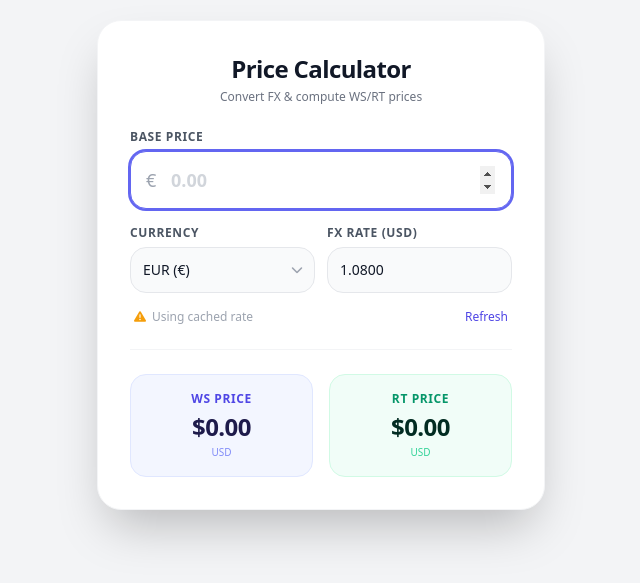
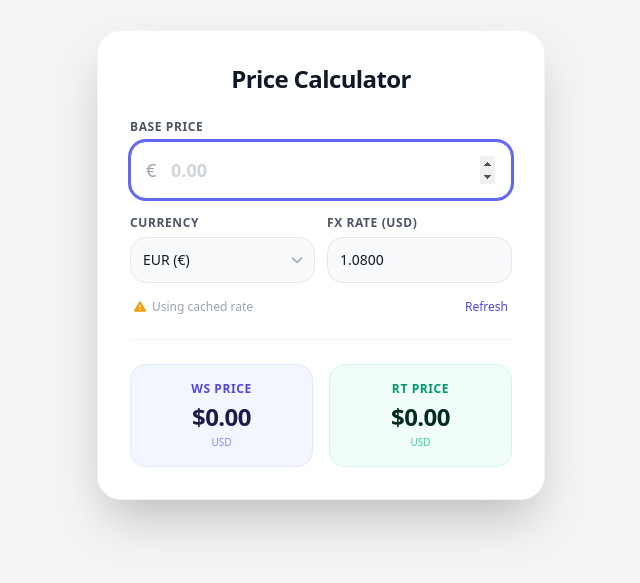
Before and after one commit to Dave-DWS/price-calculator, a plain HTML site: page index.html in a window 1280 px wide. Shown: the part 135-718 px from the top of the page, without its empty margins (319-959 px from the left). Drawn offline with nearby package versions, Linux system fonts and the light colour scheme; no server answers.

Commit message:
Remove description from Price Calculator header
Removed the description paragraph under the title header.

```diff
--- a/index.html
+++ b/index.html
@@ -27,7 +27,6 @@
     <!-- Title Header -->
     <div class="text-center mb-6">
       <h1 class="text-2xl font-bold text-gray-900 tracking-tight">Price Calculator</h1>
-      <p class="text-xs text-gray-500 mt-1">Convert FX & compute WS/RT prices</p>
     </div>
 
     <!-- Inputs -->
```
